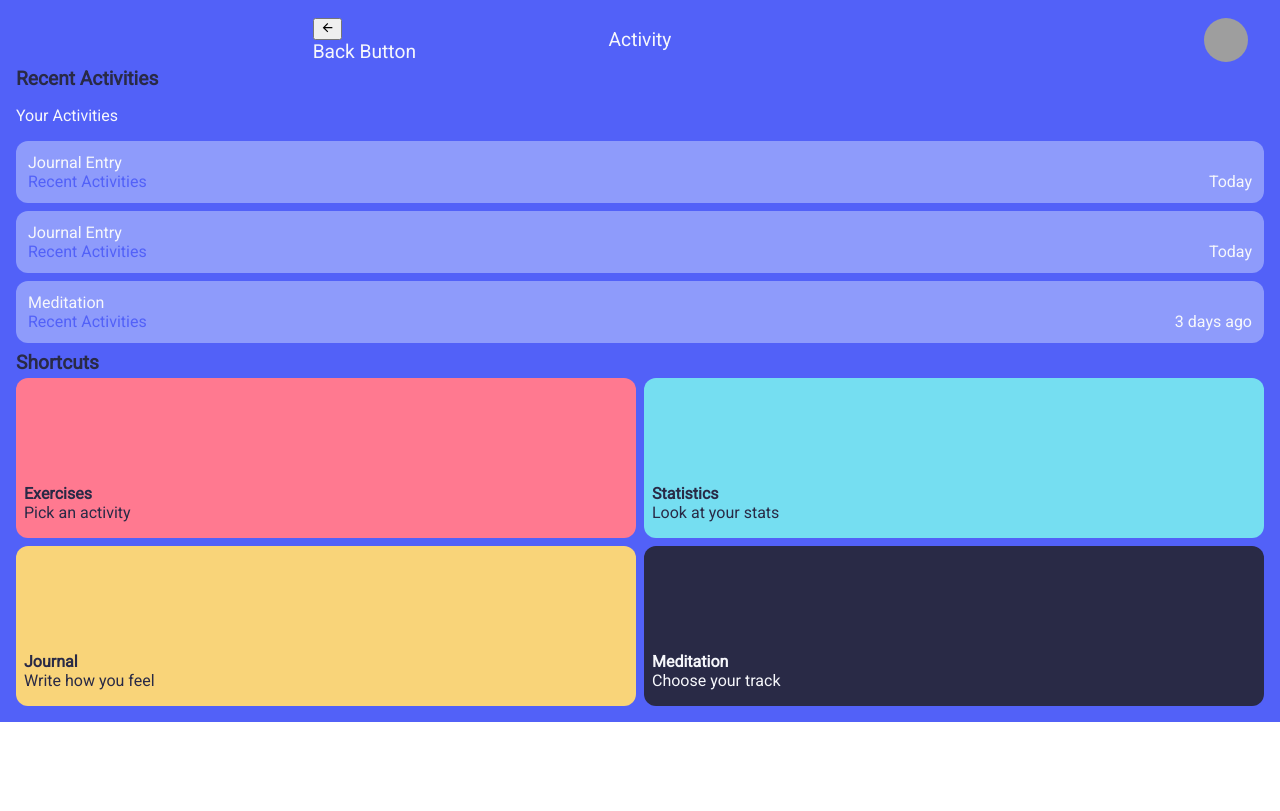
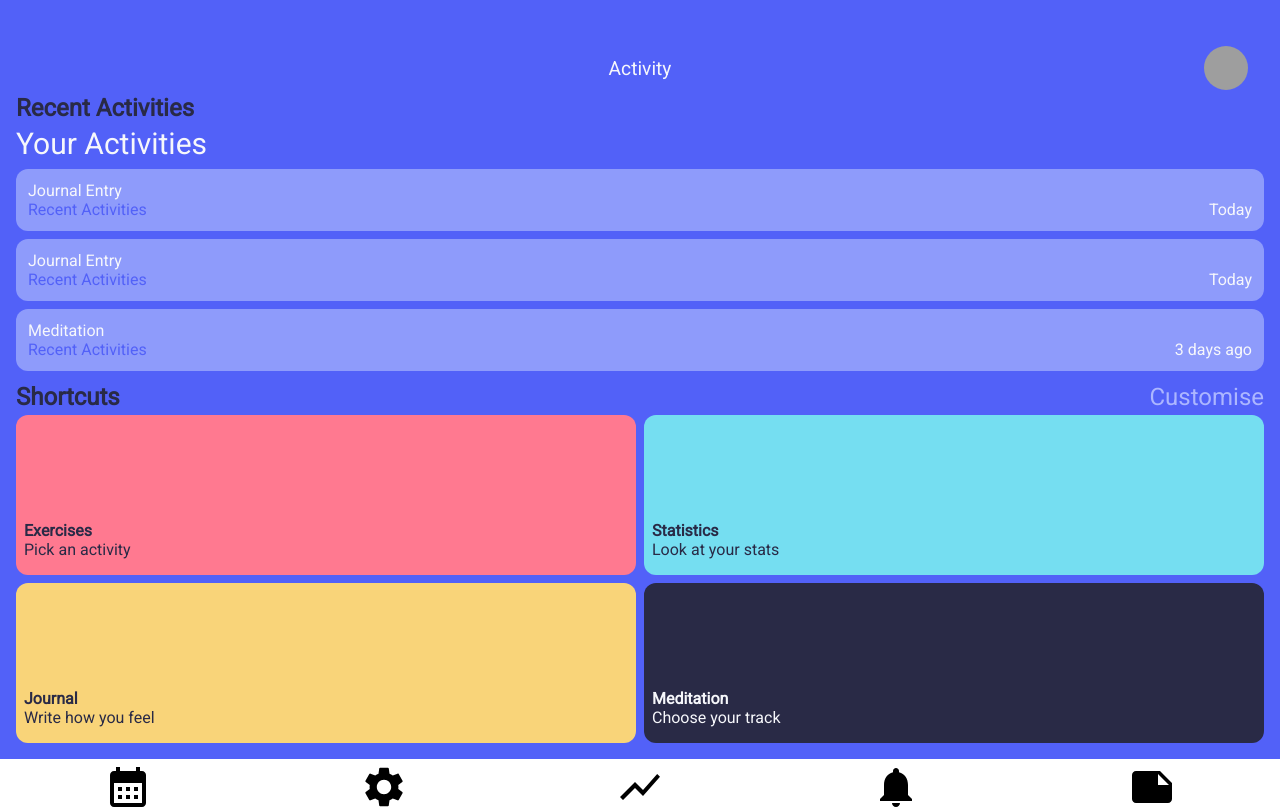
Before and after one commit to k-a1d/Zentria, a React (Create React App) app in the folder web-app/: page / in a window 1280 px wide. Built offline with nearby package versions, Linux system fonts and the light colour scheme; grey boxes are pictures that could not be loaded.

Commit message:
Add NavBar

```diff
--- a/web-app/package.json
+++ b/web-app/package.json
@@ -5,7 +5,6 @@
   "dependencies": {
     "@emotion/react": "^11.10.6",
     "@emotion/styled": "^11.10.6",
-    "@ionic/react": "^6.6.0",
     "@mui/icons-material": "^5.11.11",
     "@mui/material": "^5.11.11",
     "@testing-library/jest-dom": "^5.16.5",
--- a/web-app/src/App.js
+++ b/web-app/src/App.js
@@ -6,7 +6,7 @@ function App() {
   return (
     <div className="App">
       <Home />
-      {/* <NavBar />    */}
+      <NavBar />
     </div>
   );
 }
--- a/web-app/src/components/Elements/PageHeader/PageHeader.css
+++ b/web-app/src/components/Elements/PageHeader/PageHeader.css
@@ -1,4 +1,5 @@
 .page-header {
+    margin-top: 30px;
     display: grid;
     grid-template-columns: repeat(3, 1fr);
     grid-column-start: 3;
@@ -11,3 +12,11 @@
     padding: 0 16px;
     font-size: larger;
 }
+
+.hide {
+    display: none;
+}
+
+.show {
+    display: block
+}
--- a/web-app/src/components/Elements/PageHeader/PageHeader.js
+++ b/web-app/src/components/Elements/PageHeader/PageHeader.js
@@ -1,22 +1,18 @@
 import React from "react";
 import ProfilePic from "../ProfilePic/ProfilePic";
-import { IonBackButton, IonButtons, IonHeader, IonContent, IonToolbar, IonTitle } from '@ionic/react';
+import ArrowBackIcon from '@mui/icons-material/ArrowBack';
+import { slideAnimation } from "../../Home/Home";
 import './PageHeader.css'
 
 const PageHeader = ({ title }) => {
     return (
         <div className="page-header">
-            <div>
-            <IonHeader>
-                <IonToolbar>
-                <IonButtons slot="start">
-                    <IonBackButton></IonBackButton>
-                </IonButtons>
-                <IonTitle>Back Button</IonTitle>
-                </IonToolbar>
-            </IonHeader>
+            <div style={{justifyContent: "left"}}>
+                <div id='back-btn' className="hide">
+                    <ArrowBackIcon  onClick={() => slideAnimation("#5261F8", "Activity")}/>
+                </div>
             </div>
-            <div style={{justifyContent: "center"}}>{title}</div>
+            <div id='page-title' style={{justifyContent: "center"}}>{title}</div>
             <div><ProfilePic /></div>
         </div>
     )
--- a/web-app/src/components/Home/Home.css
+++ b/web-app/src/components/Home/Home.css
@@ -47,7 +47,6 @@
 #tile-header, #recent-activities{
     color: #292A46;
     font-weight: bold;
-    font-size: larger;
     margin: 4px 0;
 }
 
@@ -63,19 +62,34 @@
 .slider {
     position: absolute;
     width: 100%;
-    height: 90%;
+    height: 77%;
     top: 0;
     overflow: hidden;
     background-color:#292A46;
     color: #FFF;
-    transition: all 1s;
+    transition: all 0.8s;
   }
 
   .slider.close {
-    top: 90%;
+    top: 77%;
     height: 0;
   }
 
+#Statistics-Div,
 #Meditation-Div {
-    margin-top: 68px;
+    margin-top: 110px;
 }
+
+.large-header {
+    font-size: 24px;
+}
+
+.larger-header {
+    font-size: 30px;
+}
+
+#shortcuts {
+    display: flex;
+    align-items: center;
+    justify-content: space-between;
+}
--- a/web-app/src/components/Home/Home.js
+++ b/web-app/src/components/Home/Home.js
@@ -1,8 +1,6 @@
 import React from 'react';
-import ProfilePic from '../Elements/ProfilePic/ProfilePic';
 import Meditation from '../Meditation/Meditation';
-// import SampleTimer from "../../images/SampleTimer.jpg";
-
+import Statistics from '../Statistics/Statistics';
 import PageHeader from '../Elements/PageHeader/PageHeader';
 import './Home.css'
 
@@ -35,38 +33,48 @@ const Home = () => {
         );
     };
 
-    const slideAnimation = () => {
-        document.getElementById('home-page').style.backgroundColor = '#292A46';
-        document.querySelector('.slider').classList.toggle('close');
-    };
-
     return (
         <>
         <div id="home-page">
             <PageHeader title='Activity' />
-            <div></div>
             <div>
-                <div id='recent-activities'>Recent Activities</div>
-                <p>Your Activities</p>
+                <div className='large-header' id='recent-activities'>Recent Activities</div>
+                <div className='larger-header'>Your Activities</div>
                 <div id='recent-activities-container'>
                     <ActivityPreview title={"Journal Entry"} desc={"Recent Activities"} time={"Today"}/>
                     <ActivityPreview title={"Journal Entry"} desc={"Recent Activities"} time={"Today"}/>
                     <ActivityPreview title={"Meditation"} desc={"Recent Activities"} time={"3 days ago"}/>
                 </div>
             </div>
-            <div id='tile-header'>Shortcuts</div>
+            <div id='shortcuts'>
+                <div id='tile-header' className='large-header'>Shortcuts</div>
+                <div className='large-header' style={{color: '#ACB6FF'}}>Customise</div>
+            </div>
+
             <div id='tiles-container'>
                 <Tile tileColour={'#FF7990'} title={'Exercises'} desc={'Pick an activity'} textColor={'#292A46'} />
                 <Tile tileColour={'#75DEF1'} title={'Statistics'} desc={'Look at your stats'} textColor={'#292A46'} />
                 <Tile tileColour={'#F9D479'} title={'Journal'} desc={'Write how you feel'} textColor={'#292A46'} />
-                <Tile id='Meditation' tileColour={'#292A46'} title={'Meditation'} desc={'Choose your track'} textColor={'#F6F7FB'} onClickFunc={slideAnimation}/>
+                <Tile id='Meditation' tileColour={'#292A46'} title={'Meditation'} desc={'Choose your track'} textColor={'#F6F7FB'} onClickFunc={() => slideAnimation('#292A46' , 'Meditation')}/>
             </div>
         </div>
-        <div id='Meditation-Div' className="slider close" onClick={slideAnimation}>
+        {/* <div id='Meditation-Div' className="slider close" >
             <Meditation />
+        </div> */}
+        <div id='Statistics-Div' className="slider close" >
+            <Statistics />
         </div>
         </>
     );
 };
 
+export const slideAnimation = (color, title) => {
+    document.getElementById('home-page').style.backgroundColor = color;
+    document.getElementById('page-title').textContent = title;
+    document.getElementById('back-btn').classList.toggle('hide');
+    // if (title === 'Activity') return
+    document.querySelector('.slider').classList.toggle('close');
+
+}
+
 export default Home;
--- a/web-app/src/components/Meditation/Meditation.css
+++ b/web-app/src/components/Meditation/Meditation.css
@@ -1,9 +1,9 @@
 #gratitude {
     background-color: #5261F8;
     height: 100%;
-
     text-align: center;
-    /* border-radius: 20%; */
+    border-top-right-radius: 50px;
+    border-top-left-radius: 50px;
 }
 
 #gratitude > img{
--- a/web-app/src/components/Meditation/Meditation.js
+++ b/web-app/src/components/Meditation/Meditation.js
@@ -1,15 +1,14 @@
 import React from "react";
 import './Meditation.css'
 import SampleTimer from "../../images/SampleTimer.png";
-import PageHeader from "../Elements/PageHeader/PageHeader";
 
 const Meditation = () => {
     return (
         <div>
-            <div id='gratitude'>
-                <div>Gratitude</div>
-                <img src={SampleTimer} />
-                <div>Playlist</div>
+            <div id='gratitude' >
+                <div className="large-header">Gratitude</div>
+                <img src={SampleTimer} alt='Sample Timer'/>
+                <div className="large-header"> Playlist</div>
             </div>
         </div>
     );
--- a/web-app/src/components/NavBar/NavBar.css
+++ b/web-app/src/components/NavBar/NavBar.css
@@ -1,4 +1,9 @@
-#Navbar {
+#NavBar {
     display: flex;
-    justify-content: space-between;
+    justify-content: space-around;
+    margin-top: 16px;
 }
+
+#NavBar > svg {
+    transform: scale(2);
+}
--- a/web-app/src/components/NavBar/NavBar.js
+++ b/web-app/src/components/NavBar/NavBar.js
@@ -1,9 +1,10 @@
 import React from "react";
 import CalendarMonthIcon from '@mui/icons-material/CalendarMonth';
 import SettingsIcon from '@mui/icons-material/Settings';
-import PersonIcon from '@mui/icons-material/Person';
 import NotificationsIcon from '@mui/icons-material/Notifications';
+import ShowChartIcon from '@mui/icons-material/ShowChart';
 import NoteIcon from '@mui/icons-material/Note';
+import { slideAnimation } from "../Home/Home";
 import './NavBar.css'
 
 const NavBar = () => {
@@ -11,7 +12,7 @@ const NavBar = () => {
         <div id="NavBar">
             <CalendarMonthIcon onClick={() => console.log('hey')}/>
             <SettingsIcon onClick={() => console.log('hey')}/>
-            <PersonIcon onClick={() => console.log('hey')}/>
+            <ShowChartIcon onClick={() => slideAnimation('#5261F8', 'Statistics')}/>
             <NotificationsIcon onClick={() => console.log('hey')}/>
             <NoteIcon onClick={() => console.log('hey')}/>
         </div>
--- /dev/null
+++ b/web-app/src/components/Statistics/Statistics.js
@@ -0,0 +1,11 @@
+import React from "react";
+
+const Statistics = () => {
+    return (
+        <div>
+            <div className="large-header">Statistics</div>
+        </div>
+    )
+}
+
+export default Statistics;
```
Also changed, not shown: web-app/src/components/Statistics/Statistics.css (added).
